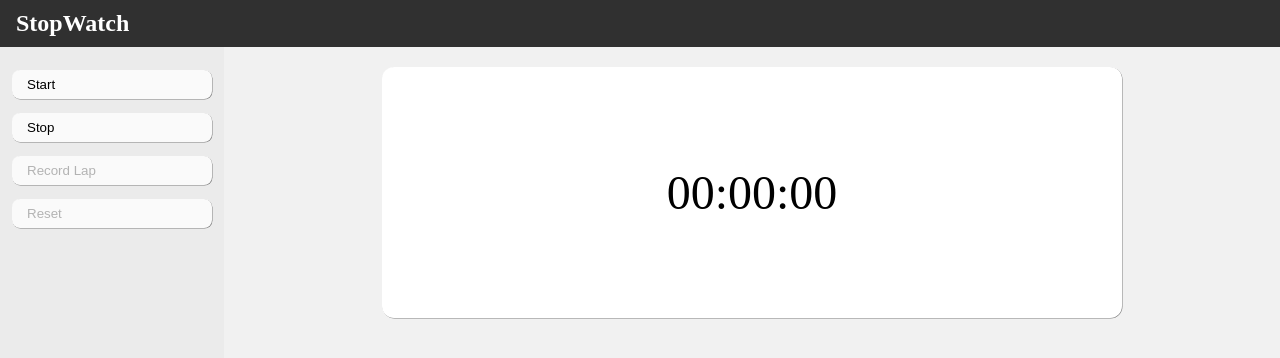
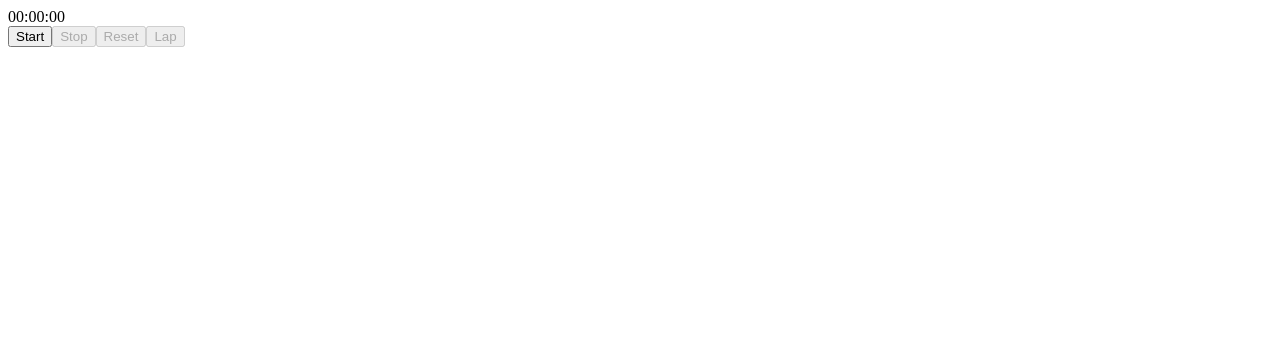
Before and after one commit to Shopify/eng-intern-assessment-react, a React app: page / in a window 1280 px wide. Shown: the top 358 px of the page. Built offline with nearby package versions, Linux system fonts and the light colour scheme.

Commit message:
finish functionality of stopwatch

```diff
--- a/src/App.css
+++ /dev/null
@@ -1,71 +0,0 @@
-html, body, #root, .stopwatch, .stopwatch-content, .stopwatch-buttons {
-  height: -webkit-fill-available;
-}
-
-body {
-  background-color: #f1f1f1;
-  margin: 0px;
-}
-
-.stopwatch-title {
-  background-color: #303030;
-  margin: 0px;
-  color: white;
-  padding-left: 16px;
-  padding: 10px 0px 10px 16px;
-}
-
-.stopwatch-content {
-  display: flex;
-}
-
-.stopwatch-buttons {
-  display: flex;
-  flex-direction: column;
-  background-color: #ebebeb;
-  padding: 16px 12px;
-  width: 200px;
-}
-
-.stopwatch-buttons button:focus {
-  outline: none;
-  border: 2px solid #000000;
-}
-
-.stopwatch-buttons button {
-  margin: 7px 0px;
-  background-color: #fafafa;
-  border: 0px solid #fafafa;
-  text-align: left;
-  border-radius: 0.5rem;
-  padding: 7px 0px 7px 15px;
-  box-shadow: 0.5px 0.5px gray;
-}
-
-.stopwatch-time {
-  margin-left: auto;
-  margin-right: auto;
-  margin-top: 20px;
-  padding: 50px;
-  background-color: #ffffff;
-  height: fit-content;
-  border-radius: 0.75rem;
-  width: 50%;
-  text-align: -webkit-center;
-  box-shadow: 0.5px 0.5px gray;
-}
-
-.stopwatch-time p {
-  font-size: xxx-large;
-}
-
-.stopwatch-laptimes ul {
-  list-style: none;
-  padding: 0px;
-}
-
-.stopwatch-laptimes li {
-  padding: 10px 0px;
-  border-bottom: 1px solid #ebebeb;
-  font-size: x-large;
-}
--- a/src/App.tsx
+++ b/src/App.tsx
@@ -1,9 +1,53 @@
-import React from 'react'
-import './App.css'
-import StopWatch from './StopWatch'
+import React, { useState, useEffect } from 'react';
+import Stopwatch from './Stopwatch';
+import StopwatchButton from './StopwatchButton';
 
-export default function App() {
-    return(
-        <StopWatch />
-    )
-}
+const App: React.FC = () => {
+    const [time, setTime] = useState<number>(0);
+    const [laps, setLaps] = useState<number[]>([]);
+    const [running, setRunning] = useState<boolean>(false);
+
+    useEffect(() => {
+        let interval: NodeJS.Timeout;
+        if (running) {
+            interval = setInterval(() => {
+                setTime(prevTime => prevTime + 10);
+            }, 10);
+        }
+        return () => clearInterval(interval);
+    }, [running]);
+
+    const handleStart = () => setRunning(true);
+    const handleStop = () => setRunning(false);
+    const handleReset = () => {
+        setRunning(false);
+        setTime(0);
+        setLaps([]);
+    };
+    const handleLap = () => setLaps([...laps, time]);
+
+    return (
+        <div>
+            <Stopwatch time={time} />
+            <StopwatchButton onClick={handleStart} label="Start" disabled={running} />
+            <StopwatchButton onClick={handleStop} label="Stop" disabled={!running} />
+            <StopwatchButton onClick={handleReset} label="Reset" disabled={!running && time === 0} />
+            <StopwatchButton onClick={handleLap} label="Lap" disabled={!running} />
+            {laps.map((lap, index) => (
+                <div key={index}>Lap {index + 1}: {formatTime(lap)}</div>
+            ))}
+        </div>
+    );
+};
+
+const formatTime = (time: number) => {
+    const minutes = Math.floor(time / 60000);
+    const seconds = Math.floor((time % 60000) / 1000);
+    const milliseconds = Math.floor((time % 1000) / 10);
+
+    return `${pad(minutes)}:${pad(seconds)}:${pad(milliseconds)}`;
+};
+
+const pad = (num: number) => num.toString().padStart(2, '0');
+
+export default App;
--- a/src/StopWatch.tsx
+++ b/src/StopWatch.tsx
@@ -1,77 +1,21 @@
-import React, { useState, useEffect, useCallback } from 'react'
-import StopWatchButton from './StopWatchButton'
+import React from 'react';
 
-// Function to format the time. This is necessary since both the time and lap times need to be formatted
-export function formatTime(time: number): string {
-    // Format the time in mm:ss:ms. Display hours only if reached
-    const hours = Math.floor(time / 360000);
-    const minutes = Math.floor((time % 360000) / 6000);
-    const seconds = Math.floor((time % 6000) / 100);
-    const milliseconds = time % 100;
-    // Format the minutes, seconds, and milliseconds to be two digits
-    const formattedMinutes = minutes.toString().padStart(2, '0');
-    const formattedSeconds = seconds.toString().padStart(2, '0');
-    const formattedMilliseconds = milliseconds.toString().padStart(2, '0');
-    // If stopwatch reaches at least an hour, display the hours
-    if (hours > 0) {
-        const formattedHours = hours.toString().padStart(2, '0');
-        return `${formattedHours}:${formattedMinutes}:${formattedSeconds}:${formattedMilliseconds}`;
-    }
-    // Combine the values into a string
-    const formattedTime = `${formattedMinutes}:${formattedSeconds}:${formattedMilliseconds}`;
-    return formattedTime;
-}
+type StopwatchProps = {
+    time: number;
+};
 
-export default function StopWatch() {
-    // State to track the time, whether the timer is on/off, and the lap times
-    const [time, setTime] = useState(0);
-    const [timerOn, setTimerOn] = useState(false);
-    const [lapTimes, setLapTimes] = useState<number[]>([]);
+const Stopwatch: React.FC<StopwatchProps> = ({ time }) => {
+    const formatTime = (time: number) => {
+        const minutes = Math.floor(time / 60000);
+        const seconds = Math.floor((time % 60000) / 1000);
+        const milliseconds = Math.floor((time % 1000) / 10);
 
-    // Stops the timer, resets the time, and clears the lap times. useCallback is used to prevent unnecessary re-renders
-    const handleReset = useCallback(() => {
-        setTimerOn(false);
-        setTime(0);
-        setLapTimes([]);
-      }, []);
+        return `${pad(minutes)}:${pad(seconds)}:${pad(milliseconds)}`;
+    };
 
-    // Every time timerOn changes, we start or stop the timer
-    // useEffect is necessary since setInterval changes the state and we don't want to create an infinite loop
-    useEffect(() => {
-        let interval: ReturnType<typeof setInterval> | null = null;
+    const pad = (num: number) => num.toString().padStart(2, '0');
 
-        if (timerOn) {
-            interval = setInterval(() => setTime(time => time + 1), 10)
-        }
+    return <div>{formatTime(time)}</div>;
+};
 
-        return () => {clearInterval(interval)} // Clears the interval when the component unmounts or timerOn changes
-    }, [timerOn])
-
-    return(
-        <div className='stopwatch'>
-            <h1 className='stopwatch-title'>StopWatch</h1>
-            <div className='stopwatch-content'>
-                <div className='stopwatch-buttons'>
-                    <StopWatchButton type={'start'} onClick={() => setTimerOn(true)}></StopWatchButton>
-                    <StopWatchButton type={'stop'} onClick={() => setTimerOn(false)}></StopWatchButton>
-                    <StopWatchButton type={'lap'} onClick={() => setLapTimes([...lapTimes, time])} timerOn={timerOn} lapTimes={lapTimes}></StopWatchButton>
-                    <StopWatchButton type={'reset'} onClick={handleReset} time={time}></StopWatchButton>
-                </div>
-                <div className='stopwatch-time'>
-                    <p>{formatTime(time)}</p>
-                    {/* Display the numbered lap times */}
-                    {lapTimes.length > 0 && (
-                        <div className='stopwatch-laptimes'>
-                            <p>Lap times</p>
-                            <ul>
-                                {lapTimes.map((lapTime, index) => {
-                                    return <li key={index}>{(index + 1)+'.'} {formatTime(lapTime)}</li>
-                                })}
-                            </ul>
-                        </div>
-                    )}
-                </div>
-            </div>
-        </div>
-    )
-}
+export default Stopwatch;
--- a/src/StopWatchButton.tsx
+++ b/src/StopWatchButton.tsx
@@ -1,54 +1,13 @@
-import React from 'react'
+import React from 'react';
 
-// Maximum number of laps that can be recorded
-const maxLaps = 25;
-
-// Define the props for the StopWatchButton component
-type StopWatchButtonProps = {
-    type: 'start' | 'stop' | 'lap' | 'reset';
-    onClick?: () => void;
-    timerOn?: boolean;
-    time?: number;
-    lapTimes?: number[];
+type StopwatchButtonProps = {
+    onClick: () => void;
+    label: string;
+    disabled: boolean;
 };
 
-  export default function StopWatchButton({ type, onClick, timerOn, time, lapTimes }: StopWatchButtonProps) {
-    // Determine the button text based on the type and add corresponding tabIndex
-    let buttonText, tabIndex;
-    switch(type) {
-        case 'start':
-            buttonText = 'Start';
-            tabIndex = 1;
-            break;
-        case 'stop':
-            buttonText = 'Stop';
-            tabIndex = 2;
-            break;
-        case 'lap':
-            buttonText = 'Record Lap';
-            tabIndex = 3;
-            break;
-        case 'reset':
-            buttonText = 'Reset';
-            tabIndex = 4;
-            break;
-        default:
-        buttonText = '';
-        tabIndex = 0;
-    }
-    // Determine whether the reset or lap buttons should be disabled
-    const isLapDisabled = !timerOn || (lapTimes && lapTimes.length === 25);
-    const isResetDisabled = time === 0;
-    return(
-        <button
-            onClick={onClick}
-            aria-label={type}
-            tabIndex={tabIndex}
-            // Disable the lap button when the timer is stopped or when the max number of lap times is reached. Disable reset button when the timer is already reset
-            disabled={(type === 'lap' && isLapDisabled) || (type === 'reset' && isResetDisabled)}
-            >
-            {/* Display the button text, otherwise display the max laps reached message when max number is reached */}
-            {lapTimes && lapTimes.length === maxLaps && timerOn && type === 'lap' ? "Maximum laps reached" : buttonText}
-        </button>
-    )
-}
+const StopwatchButton: React.FC<StopwatchButtonProps> = ({ onClick, label, disabled }) => {
+    return <button onClick={onClick} disabled={disabled}>{label}</button>;
+};
+
+export default StopwatchButton;
```
Also changed, not shown: 2 other files (tests, documents, lock files or other folders).
